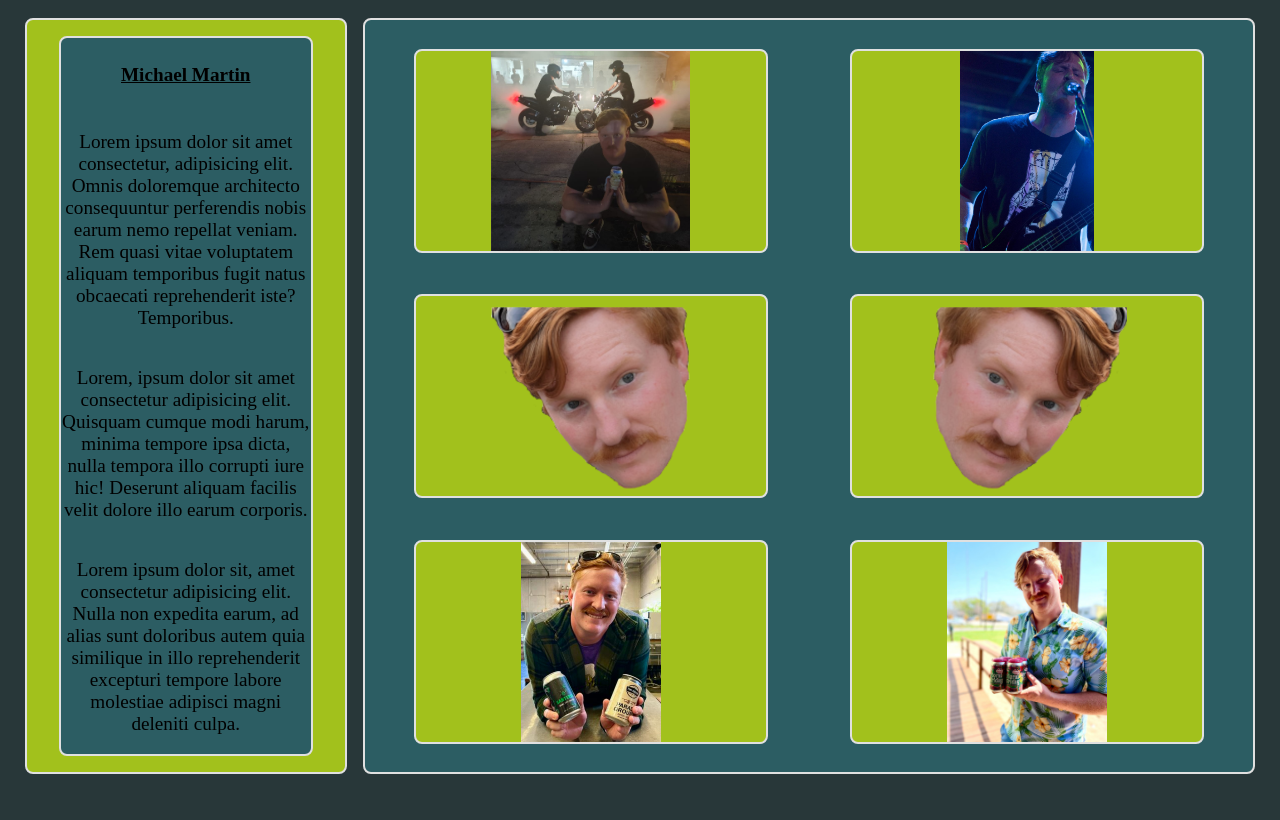
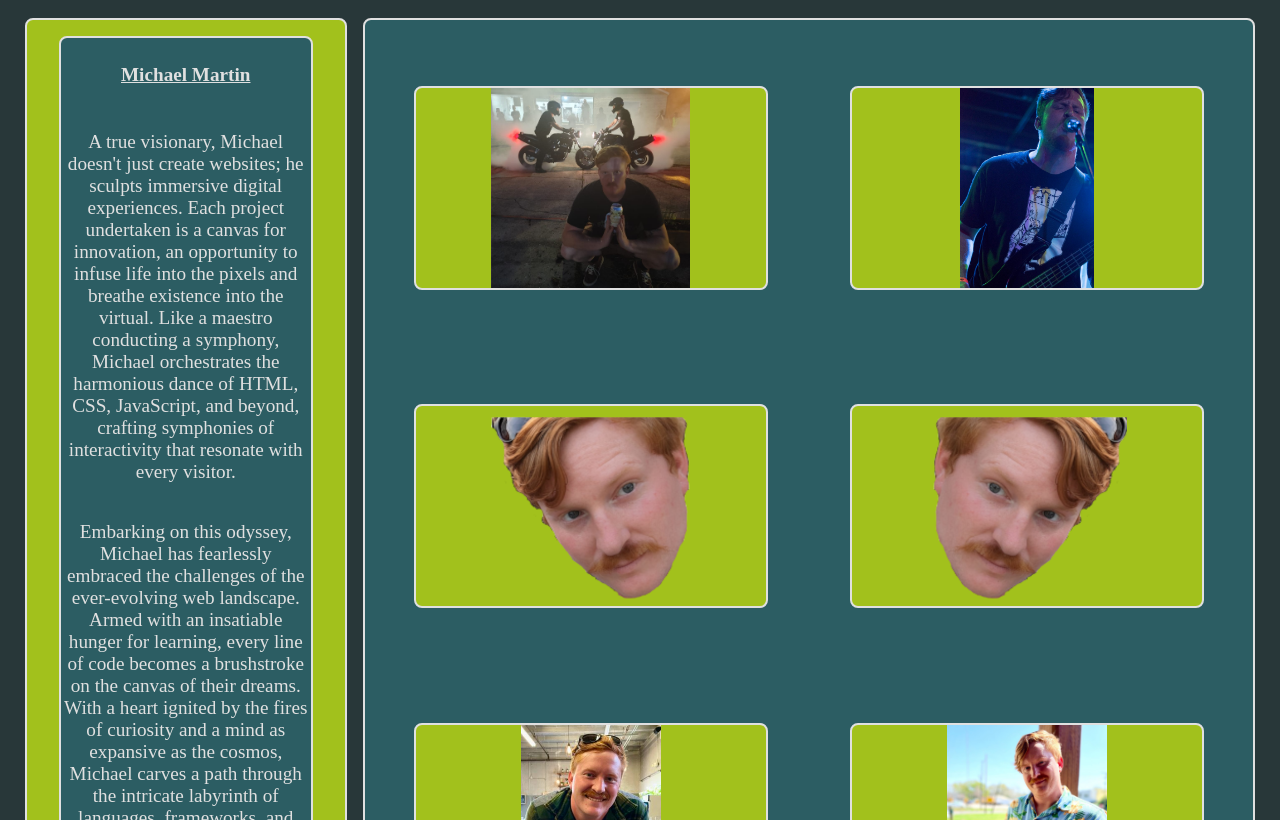
Before and after one commit to Scoopsies/Personal_Website2, a plain HTML site: page index.html in a window 1280 px wide. Shown: the part 132-952 px from the top of the page. Before the commit the page ends 916 px from the top, so only its background shows below. Drawn offline with Linux system fonts and the light colour scheme.

Commit message:
Added actual (ChatGPT) text content and changed text color

```diff
--- a/index.html
+++ b/index.html
@@ -20,19 +20,19 @@
         <div class="right box homeBox">
             <div class="card two homeCard">
                 <h4>Michael Martin</h4>
-                <p>Lorem ipsum dolor sit amet consectetur, adipisicing elit. Omnis doloremque architecto consequuntur perferendis nobis earum nemo repellat veniam. Rem quasi vitae voluptatem aliquam temporibus fugit natus obcaecati reprehenderit iste? Temporibus.</p>
-                <p>Lorem, ipsum dolor sit amet consectetur adipisicing elit. Quisquam cumque modi harum, minima tempore ipsa dicta, nulla tempora illo corrupti iure hic! Deserunt aliquam facilis velit dolore illo earum corporis.</p>
-                <p>Lorem ipsum dolor sit, amet consectetur adipisicing elit. Nulla non expedita earum, ad alias sunt doloribus autem quia similique in illo reprehenderit excepturi tempore labore molestiae adipisci magni deleniti culpa.</p>
+                <p>A true visionary, Michael doesn't just create websites; he sculpts immersive digital experiences. Each project undertaken is a canvas for innovation, an opportunity to infuse life into the pixels and breathe existence into the virtual. Like a maestro conducting a symphony, Michael orchestrates the harmonious dance of HTML, CSS, JavaScript, and beyond, crafting symphonies of interactivity that resonate with every visitor.</p>
+                <p>Embarking on this odyssey, Michael has fearlessly embraced the challenges of the ever-evolving web landscape. Armed with an insatiable hunger for learning, every line of code becomes a brushstroke on the canvas of their dreams. With a heart ignited by the fires of curiosity and a mind as expansive as the cosmos, Michael carves a path through the intricate labyrinth of languages, frameworks, and design principles.</p>
+                <p>(This section was written by ChatGPT because I didn't know what to put for now)</p>
             </div>
         </div>
 
         <div class="left box">
-            <div class="card one"><img src="images/homeprofile.jpg" alt="me"></div>
-            <div class="card one"><img src="images/bass.jpg" alt=""></div>
-            <div class="card one"><img src="images/faceleft.png" alt=""></div>
-            <div class="card one"><img src="images/faceright.png" alt=""></div>
-            <div class="card one"><img src="images/beer.jpeg" alt=""></div>
-            <div class="card one"><img src="images/floralfriday.jpg" alt=""></div>
+            <div class="card one"><img src="images/homeprofile.jpg" alt="Michael in front of two motorcycles attached together."></div>
+            <div class="card one"><img src="images/bass.jpg" alt="Michael playing bass."></div>
+            <div class="card one"><img src="images/faceleft.png" alt="Michaels face."></div>
+            <div class="card one"><img src="images/faceright.png" alt="Michaels face flipped."></div>
+            <div class="card one"><img src="images/beer.jpeg" alt="Michael laying on a bar."></div>
+            <div class="card one"><img src="images/floralfriday.jpg" alt="Michael modeling beer."></div>
         </div>
     </div>
 </body>
--- a/styles.css
+++ b/styles.css
@@ -82,6 +82,7 @@ h1 {
     display: flex;
     justify-content: center;
     flex-direction: column;
+    color: #e0e0e0;
 }
 
 .one {
```
